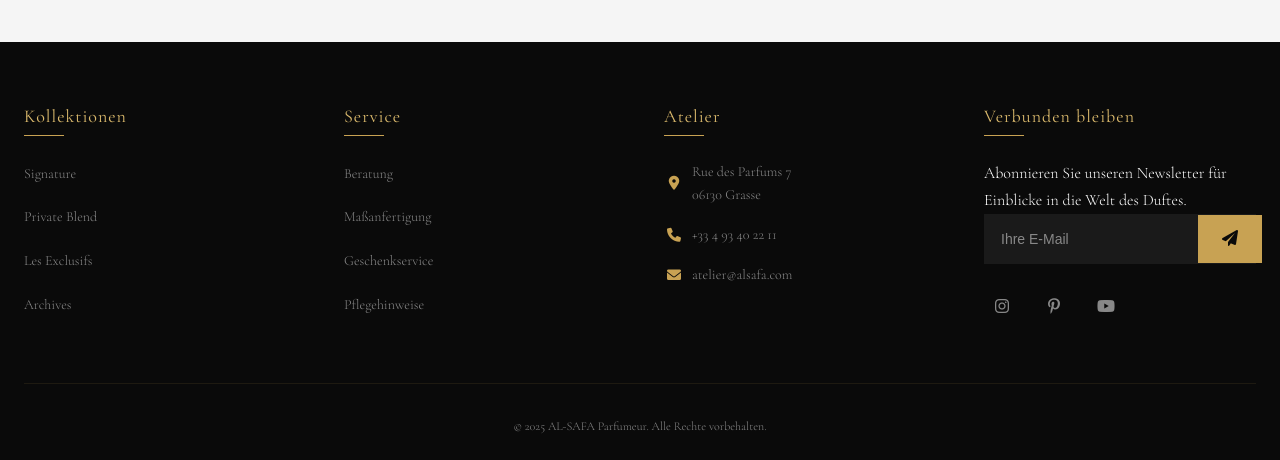
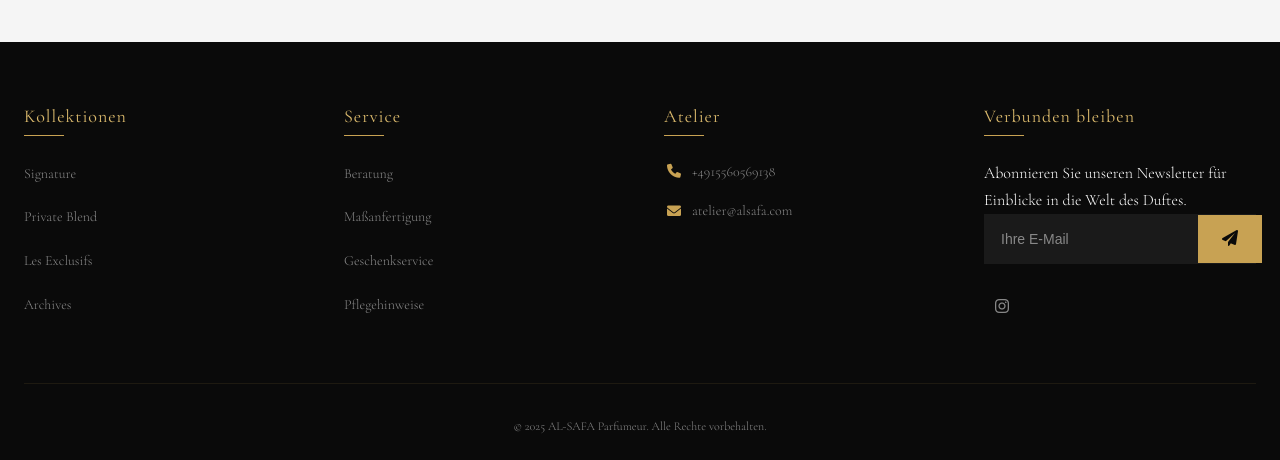
Before and after one commit to Mardo-moha/AL-safa-perfumes, a plain HTML site: page index.html in a window 1280 px wide. Shown: the part 2426-2886 px from the top of the page. Drawn offline with nearby package versions, Linux system fonts and the light colour scheme.

Commit message:
5ter commit

```diff
--- a/index.html
+++ b/index.html
@@ -126,13 +126,10 @@
                 <div class="footer-column">
                     <h4>Atelier</h4>
                     <ul class="contact-info">
-                        <li>
-                            <i class="fas fa-map-marker-alt"></i>
-                            <span>Rue des Parfums 7<br>06130 Grasse</span>
-                        </li>
+
                         <li>
                             <i class="fas fa-phone"></i>
-                            <span>+33 4 93 40 22 11</span>
+                            <span>+4915560569138</span>
                         </li>
                         <li>
                             <i class="fas fa-envelope"></i>
@@ -152,9 +149,8 @@
                         </button>
                     </form>
                     <div class="social-links">
-                        <a href="#" aria-label="Instagram"><i class="fab fa-instagram"></i></a>
-                        <a href="#" aria-label="Pinterest"><i class="fab fa-pinterest-p"></i></a>
-                        <a href="#" aria-label="YouTube"><i class="fab fa-youtube"></i></a>
+                        <a href="https://www.instagram.com/al_safa_parfums?igsh=YWNyc3VwaHhlYTYy" aria-label="Instagram"><i class="fab fa-instagram"></i></a>
+
                     </div>
                 </div>
             </div>
```
Also changed, not shown: hintergrund.jpg (added).
